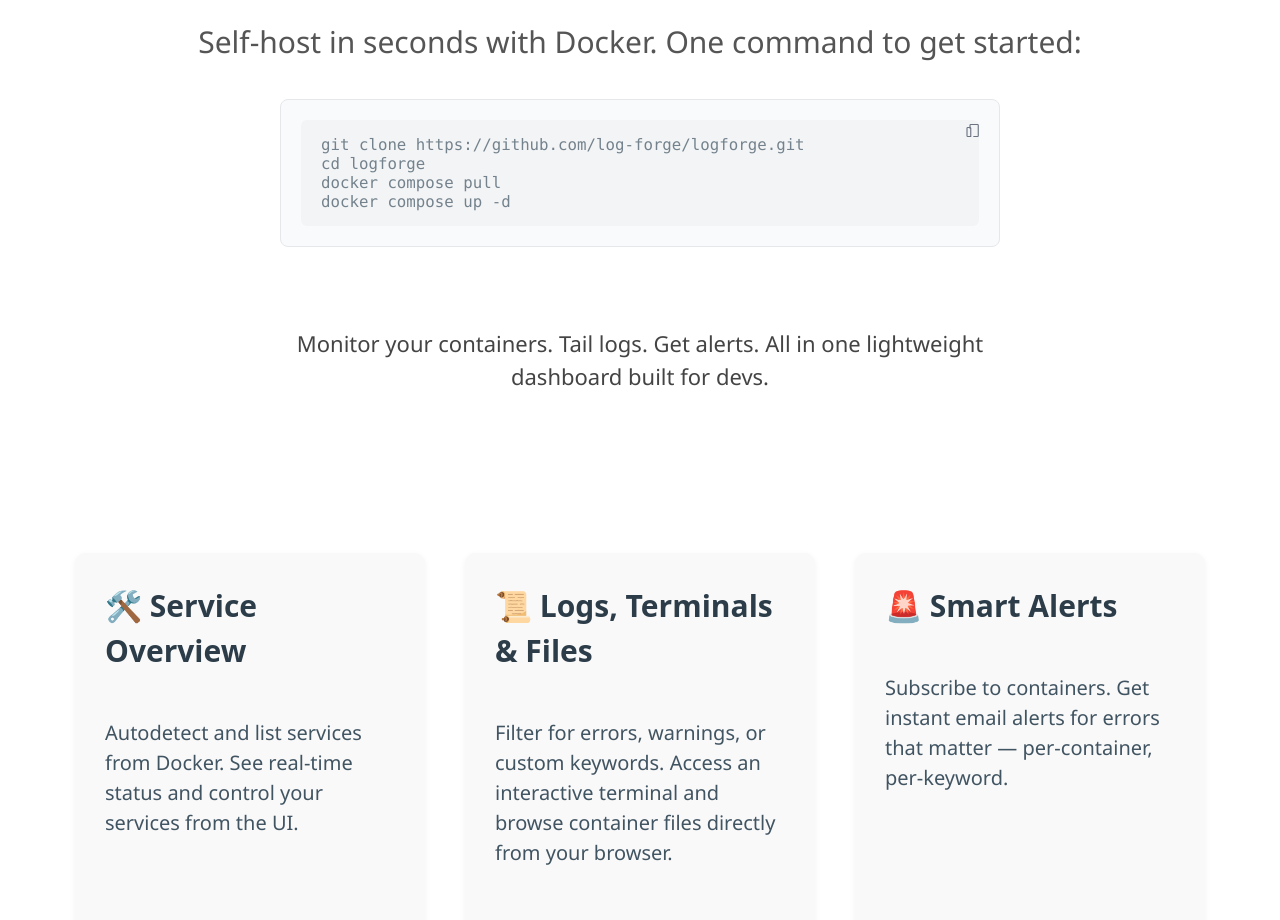
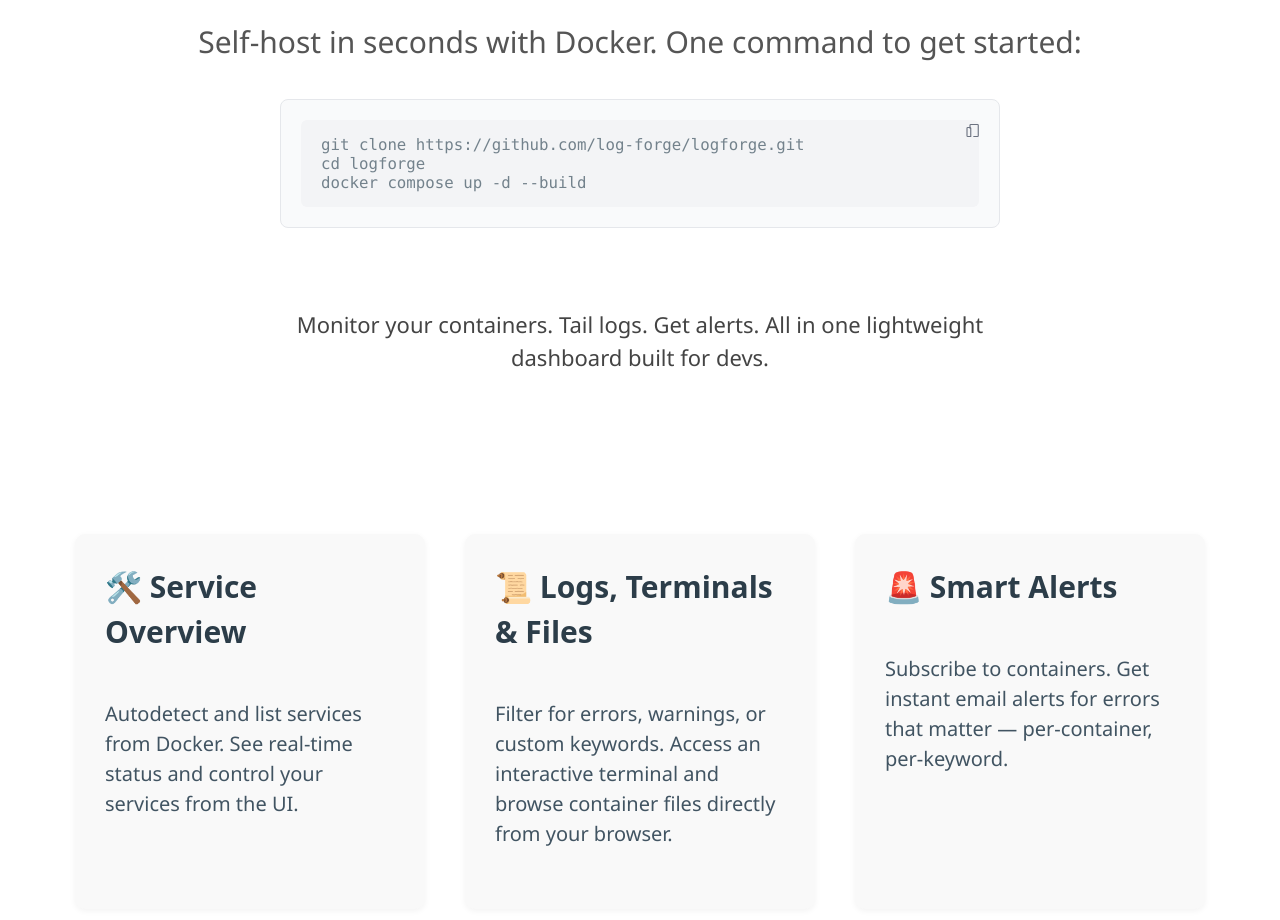
Before and after one commit to log-forge/logforgeweb, a plain HTML site: page index.html in a window 1280 px wide. Shown: the part 1840-2760 px from the top of the page. Drawn offline with nearby package versions, Linux system fonts and the light colour scheme.

Commit message:
Update index.html

```diff
--- a/index.html
+++ b/index.html
@@ -203,8 +203,7 @@
       overflow-x: auto;
     ">git clone https://github.com/log-forge/logforge.git
 cd logforge
-docker compose pull
-docker compose up -d
+docker compose up -d --build
 </pre>
 
                     <div id="copyIcon" style="
```
